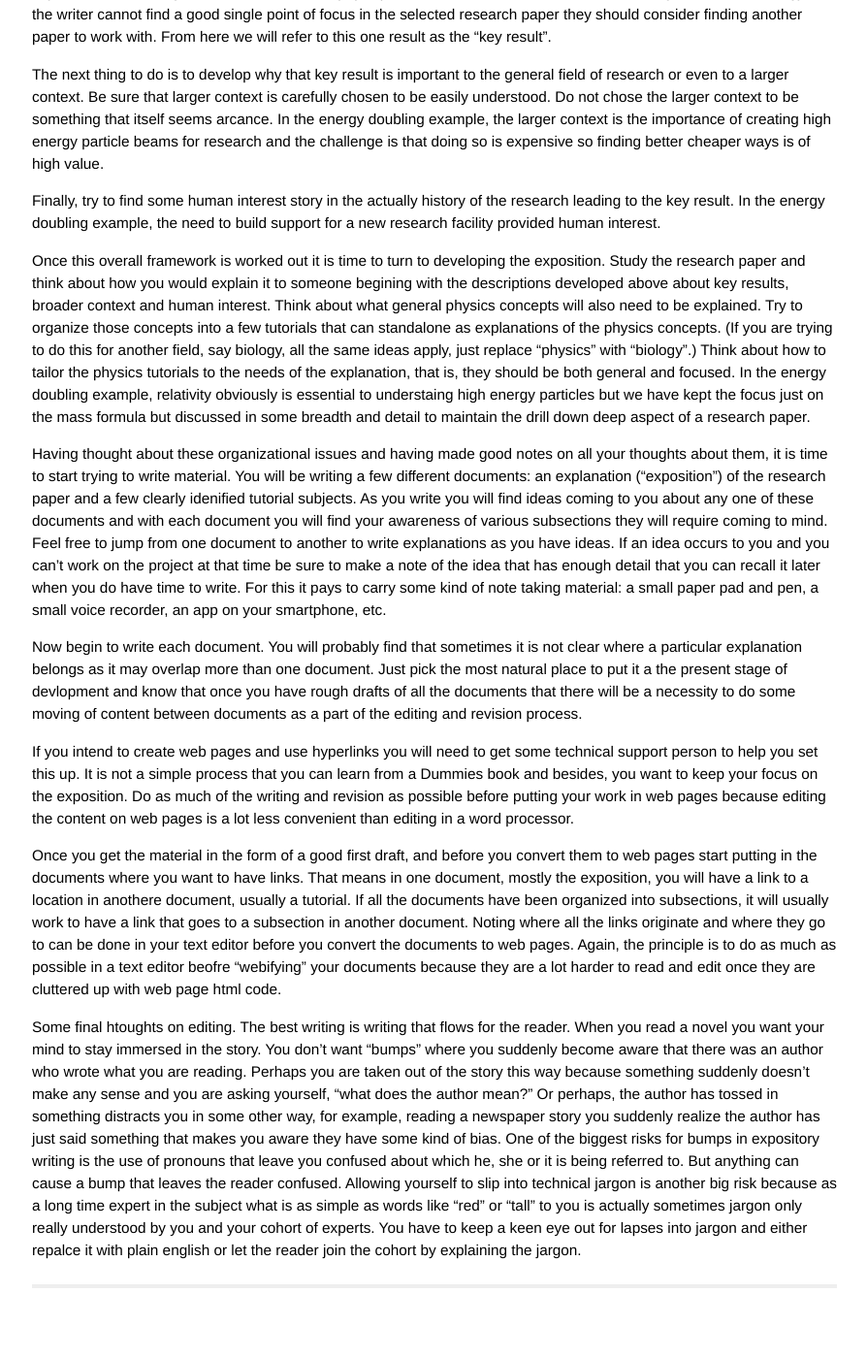
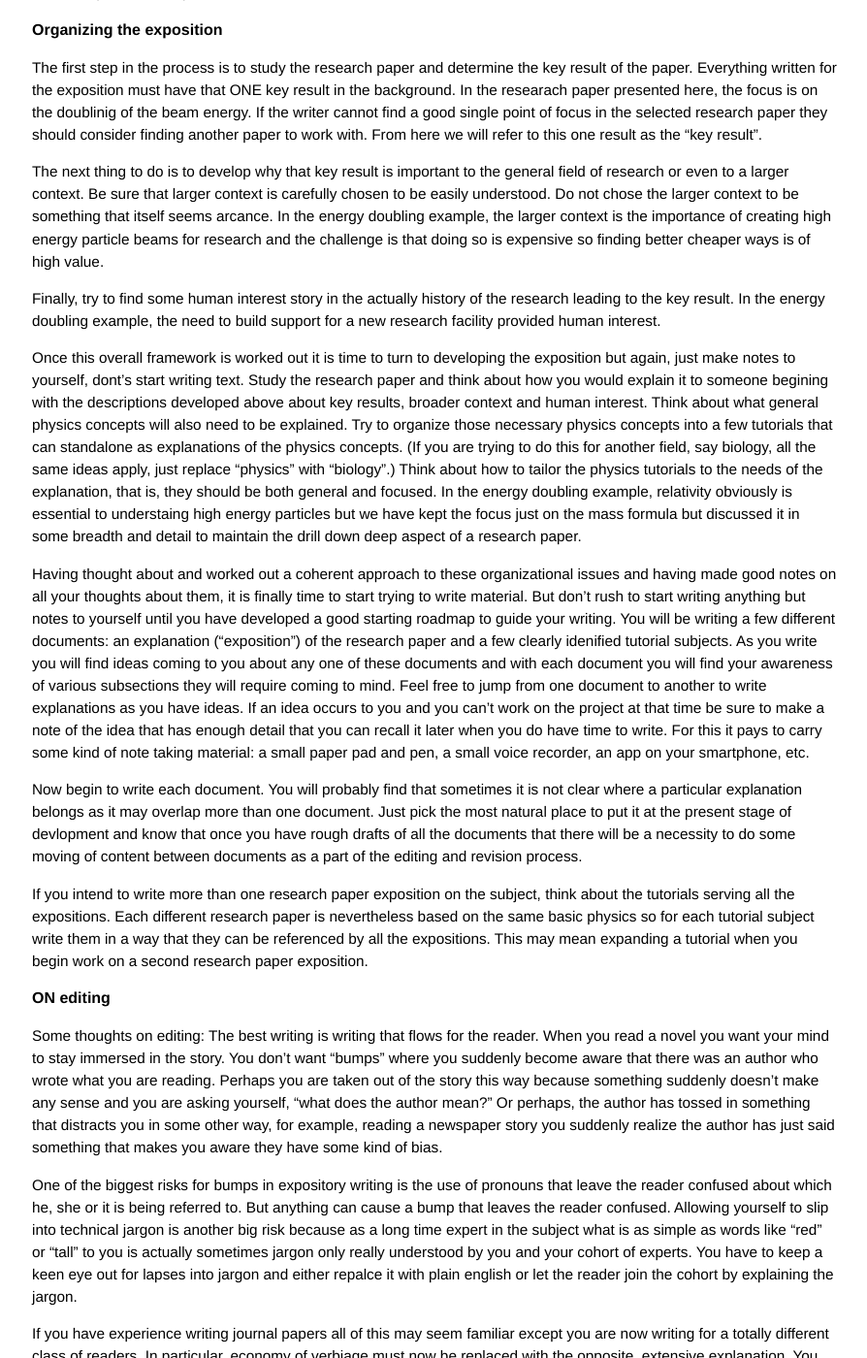
Before and after one commit to grbfacet/facet, a Jekyll site: the page built from how-to-write-a-PEP.md, in a window 1280 px wide and 1400 px high, scrolled down 270 px. Shown: the whole window at 97% size, without its empty margins (192-1086 px from the left). Built offline with Jekyll 4.4.1, drawn with Linux system fonts in a browser that asks for light colours; before the commit the page ends 1598 px from its top, so only the background shows below that; some of the changed text lies outside the part shown.

Commit message:
Update how-to-write-a-PEP.md

```diff
--- a/how-to-write-a-PEP.md
+++ b/how-to-write-a-PEP.md
@@ -5,20 +5,37 @@
 ---
 
 
-This how-to presentation assumes the writer is an expert on the research paper. The first step in the process is to study the research paper and determine the key result of the paper. Everything written for the exposition must have that ONE key result in the background. In the researach paper presented here, the focus is on the doublinig of the beam energy. If the writer cannot find a good single point of focus in the selected research paper they should consider finding another paper to work with. From here we will refer to this one result as the "key result".
+This how-to presentation assumes the writer is an expert on the research paper. We begin the description by describing some organizational thinking to be done. Do not begin by starting to write text. Instead just make notes addressing the next few questions we present.
+
+
+#### Organizing the exposition
+
+The first step in the process is to study the research paper and determine the key result of the paper. Everything written for the exposition must have that ONE key result in the background. In the researach paper presented here, the focus is on the doublinig of the beam energy. If the writer cannot find a good single point of focus in the selected research paper they should consider finding another paper to work with. From here we will refer to this one result as the "key result".
 
 The next thing to do is to develop why that key result is important to the general field of research or even to a larger context. Be sure that larger context is carefully chosen to be easily understood. Do not chose the larger context to be something that itself seems arcance. In the energy doubling example, the larger context is the importance of creating high energy particle beams for research and the challenge is that doing so is expensive so finding better cheaper ways is of high value.
 
 Finally, try to find some human interest story in the actually history of the research leading to the key result. In the energy doubling example, the need to build support for a new research facility provided human interest.
 
-Once this overall framework is worked out it is time to turn to developing the exposition. Study the research paper and think about how you would explain it to someone begining with the descriptions developed above about key results, broader context and human interest. Think about what general physics concepts will also need to be explained. Try to organize those concepts into a few tutorials that can standalone as explanations of the physics concepts.  (If you are trying to do this for another field, say biology, all the same ideas apply, just replace "physics" with "biology".) Think about how to tailor the physics tutorials to the needs of the explanation, that is, they should be both general and focused. In the energy doubling example, relativity obviously is essential to understaing high energy particles but we have kept the focus just on the mass formula but discussed in some breadth and detail to maintain the drill down deep aspect of a research paper.
+Once this overall framework is worked out it is time to turn to developing the exposition but again, just make notes to yourself, dont's start writing text. Study the research paper and think about how you would explain it to someone begining with the descriptions developed above about key results, broader context and human interest. Think about what general physics concepts will also need to be explained. Try to organize those necessary physics concepts into a few tutorials that can standalone as explanations of the physics concepts.  (If you are trying to do this for another field, say biology, all the same ideas apply, just replace "physics" with "biology".) Think about how to tailor the physics tutorials to the needs of the explanation, that is, they should be both general and focused. In the energy doubling example, relativity obviously is essential to understaing high energy particles but we have kept the focus just on the mass formula but discussed it in some breadth and detail to maintain the drill down deep aspect of a research paper.
 
-Having thought about these organizational issues and having made good notes on all your thoughts about them, it is time to start trying to write material. You will be writing a few different documents: an explanation ("exposition") of the research paper and a few clearly idenified tutorial subjects. As you write you will find ideas coming to you about any one of these documents and with each document you will find your awareness of various subsections they will require coming to mind. Feel free to jump from one document to another to write explanations as you have ideas. If an idea occurs to you and you can't work on the project at that time be sure to make a note of the idea that has enough detail that you can recall it later when you do have time to write. For this it pays to carry some kind of note taking material: a small paper pad and pen, a small voice recorder, an app on your smartphone, etc.
+Having thought about and worked out a coherent approach to these organizational issues and having made good notes on all your thoughts about them, it is finally time to start trying to write material. But don't rush to start writing anything but notes to yourself until you have developed a good starting roadmap to guide your writing. You will be writing a few different documents: an explanation ("exposition") of the research paper and a few clearly idenified tutorial subjects. As you write you will find ideas coming to you about any one of these documents and with each document you will find your awareness of various subsections they will require coming to mind. Feel free to jump from one document to another to write explanations as you have ideas. If an idea occurs to you and you can't work on the project at that time be sure to make a note of the idea that has enough detail that you can recall it later when you do have time to write. For this it pays to carry some kind of note taking material: a small paper pad and pen, a small voice recorder, an app on your smartphone, etc.
 
-Now begin to write each document. You will probably find that sometimes it is not clear where a particular explanation belongs as it may overlap more than one document. Just pick the most natural place to put it a the present stage of devlopment and know that once you have rough drafts of all the documents that there will be a necessity to do some moving of content between documents as a part of the editing and revision process.
+Now begin to write each document. You will probably find that sometimes it is not clear where a particular explanation belongs as it may overlap more than one document. Just pick the most natural place to put it at the present stage of devlopment and know that once you have rough drafts of all the documents that there will be a necessity to do some moving of content between documents as a part of the editing and revision process.
 
-If you intend to create web pages and use hyperlinks you will need to get some technical support person to help you set this up. It is not a simple process that you can learn from a Dummies book and besides, you want to keep your focus on the exposition. Do as much of the writing and revision as possible before putting your work in web pages because editing the content on web pages is a lot less convenient than editing in a word processor.
+If you intend to write more than one research paper exposition on the subject, think about the tutorials serving all the expositions. Each different research paper is nevertheless based on the same basic physics so for each tutorial subject write them in a way that they can be referenced by all the expositions. This may mean expanding a tutorial when you begin work on a second research paper exposition.
 
-Once you get the material in the form of a good first draft, and before you convert them to web pages start putting in the documents where you want to have links. That means in one document, mostly the exposition, you will have a link to a location in anothere document, usually a tutorial. If all the documents have been organized into subsections, it will usually work to have a link that goes to a subsection in another document. Noting where all the links originate and where they go to can be done in your text editor before you convert the documents to web pages. Again, the principle is to do as much as possible in a text editor beofre "webifying" your documents because they are a lot harder to read and edit once they are cluttered up with web page html code.
 
-Some final htoughts on editing. The best writing is writing that flows for the reader. When you read a novel you want your mind to stay immersed in the story. You don't want "bumps" where you suddenly become aware that there was an author who wrote what you are reading. Perhaps you are taken out of the story this way because something suddenly doesn't make any sense and you are asking yourself, "what does the author mean?" Or perhaps, the author has tossed in something distracts you in some other way, for example, reading a newspaper story you suddenly realize the author has just said something that makes you aware they have some kind of bias. One of the biggest risks for bumps in expository writing is the use of pronouns that leave you confused about which he, she or it is being referred to. But anything can cause a bump that leaves the reader confused. Allowing yourself to slip into technical jargon is another big risk because as a long time expert in the subject what is as simple as words like "red" or "tall" to you is actually sometimes jargon only really understood by you and your cohort of experts. You have to keep a keen eye out for lapses into jargon and either repalce it with plain english or let the reader join the cohort by explaining the jargon.
+#### ON editing
+
+Some thoughts on editing: The best writing is writing that flows for the reader. When you read a novel you want your mind to stay immersed in the story. You don't want "bumps" where you suddenly become aware that there was an author who wrote what you are reading. Perhaps you are taken out of the story this way because something suddenly doesn't make any sense and you are asking yourself, "what does the author mean?" Or perhaps, the author has tossed in something that distracts you in some other way, for example, reading a newspaper story you suddenly realize the author has just said something that makes you aware they have some kind of bias.
+
+One of the biggest risks for bumps in expository writing is the use of pronouns that leave the reader confused about which he, she or it is being referred to. But anything can cause a bump that leaves the reader confused. Allowing yourself to slip into technical jargon is another big risk because as a long time expert in the subject what is as simple as words like "red" or "tall" to you is actually sometimes jargon only really understood by you and your cohort of experts. You have to keep a keen eye out for lapses into jargon and either repalce it with plain english or let the reader join the cohort by explaining the jargon.
+
+If you have experience writing journal papers all of this may seem familiar except you are now writing for a totally different class of readers. In particular, economy of verbiage must now be replaced with the opposite, extensive explanation. You may find your plain english exposition contains ten times as many words as the research paper.
+
+
+#### Making web pages
+
+If you intend to create web pages and use hyperlinks you will need to get some technical support person to help you set this up. It is not a simple process that you can learn from a Dummies book and besides, you want to keep your focus on the exposition. Do as much of the writing and revision as possible before putting your work in web pages because editing the content in web pages is a lot less convenient than editing in a word processor.
+
+Once you get the material in the form of a good first draft, and before you convert them to web pages start putting in the documents where you want to have links. That means in one document, mostly the exposition, you will have a link to a location in anothere document, usually a tutorial. If all the documents have been organized into subsections, it will usually work to have a link that goes to a subsection in another document. Noting where all the links originate and where they go to can be done in your text editor before you convert the documents to web pages. Again, the principle is to do as much as possible in a text editor beofre "webifying" your documents because they are a lot harder to read and edit once they are cluttered up with web page html code. To indicate links in the text editor simply stick in your exposition something like [link to bunch integrity section/relativity tutorial] that will later be replaced with the proper html code for the link once the document is in web page format.
```
